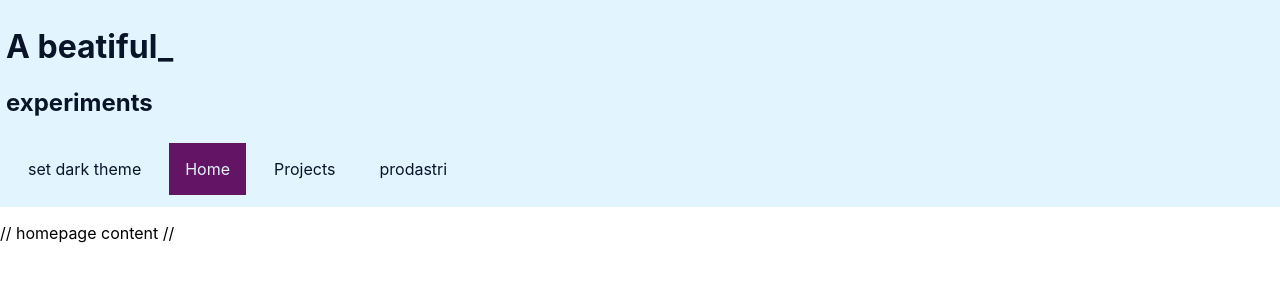
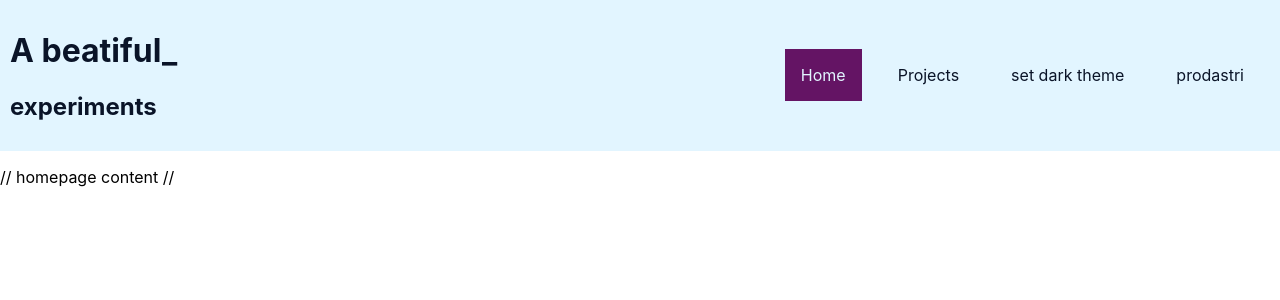
Before and after one commit to prod-astri/pfl_react_test, a React (Create React App) app: page / in a window 1280 px wide. Shown: the top 300 px of the page. Built offline with nearby package versions, Linux system fonts and the light colour scheme; what react-native would draw is missing.

Commit message:
change resize buttons limits

```diff
--- a/src/App.css
+++ b/src/App.css
@@ -2,13 +2,25 @@
   --main-color: rgb(226, 245, 255);
   --second-color: rgb(10, 20, 40);
   --highlight-color: rgb(100, 20, 100);
+  --var-color: rgb(100, 100, 20);
+  --small-padding: 10px;
 }
 header {
   background-color: var(--main-color);
   color: var(--second-color);
-  padding: 6px;
+  padding: var(--small-padding);
   display: flex;
   flex-direction: row;
+  align-items: center;
+}
+
+#titleBlock {
+  min-width: 300px;
+  flex-grow: 1;
+}
+
+#headerButtons {
+  flex-grow: 2;
 }
 
 a,
@@ -26,7 +38,7 @@ input[type='reset'] {
 }
 
 .headerBtn{
-  margin: 6px;
+  margin: var(--small-padding);
   padding: 1rem;
   background-color: var(--main-color);
   color: var(--second-color);
@@ -47,12 +59,13 @@ header .selected:hover
 }
 
 svg {
-  fill: rgb(200, 100, 200);
-  width: 20px
+  /* fill: rgb(200, 100, 200); */
+  width: 2.4rem;
+  margin: 20px;
 }
 
 .projectCard {
   background-color: var(--second-color);
   color: var(--main-color);
-  padding: 6px;
+  padding: var(--small-padding);
 }
--- a/src/App.js
+++ b/src/App.js
@@ -50,7 +50,7 @@ function App() {
 
   // could get the same with @media in css
   const handleResize = () => {
-    setIsWide(window.innerWidth < 600 ? false : true)
+    setIsWide(window.innerWidth < 800 ? false : true)
   }
 
   // check the size at the start
--- a/src/components/HeaderButtons.js
+++ b/src/components/HeaderButtons.js
@@ -1,5 +1,5 @@
 import React from 'react'
-import {ReactComponent as Burger} from "../assets/burger.svg"
+import { ReactComponent as Burger } from "../assets/burger.svg"
 import ActiveLink from './ActiveLink'
 
 export default function HeaderButtons(props) {
@@ -11,22 +11,23 @@ export default function HeaderButtons(props) {
 
     }
     return (
-        <div>
-            <button onClick={toggleTheme} className='headerBtn'>
-                {theme === 'dark' ? "set light theme" : "set dark theme"}
-            </button>
+        <div className='headerButtons'>
+
 
             {props.isWide ?
                 <>
-                {/* adding the classname and activeclass prop is optional, will default to "navLink" and "selected" */}
-                <ActiveLink path='/' inner='Home' classname='headerBtn' activeclass='selected'></ActiveLink>
-                <ActiveLink path='/projects' inner='Projects' classname='headerBtn'></ActiveLink>
-
+                    {/* adding the classname and activeclass prop is optional, will default to "navLink" and "selected" */}
+                    <ActiveLink path='/' inner='Home' classname='headerBtn' activeclass='selected'></ActiveLink>
+                    <ActiveLink path='/projects' inner='Projects' classname='headerBtn'></ActiveLink>
+                    <button onClick={toggleTheme} className='headerBtn'>
+                        {theme === 'dark' ? "set light theme" : "set dark theme"}
+                    </button>
                     <button className='headerBtn' onClick={redirectToAstri} >prodastri</button>
                 </>
                 :
                 <Burger />
             }
+
         </div>)
 }
 
--- a/src/components/header.js
+++ b/src/components/header.js
@@ -13,15 +13,15 @@ export default function Header(props) {
         return () => clearInterval(interval);
     }, [])
 
-    let title = 'A beatiful title'
+    const title = 'A beatiful title'
 
     return (
         <header>
-            <div>
+            <div id='titleBlock'>
                 <h1> {[...title].filter((e, i) => i < counter).join('')}_</h1>
                 <h2>experiments</h2>
+            </div>
                 {props.children}
-            </div>
         </header>
     )
 };
--- a/src/pages/ProjectsList.js
+++ b/src/pages/ProjectsList.js
@@ -18,6 +18,7 @@ export default function ProjectsList() {
 const styles = StyleSheet.create({
     container: {
         backgroundColor: "#ffeeee",
+        color: 'rgb(20, 100, 20)',
         padding:"5px "
     }
 });
```
